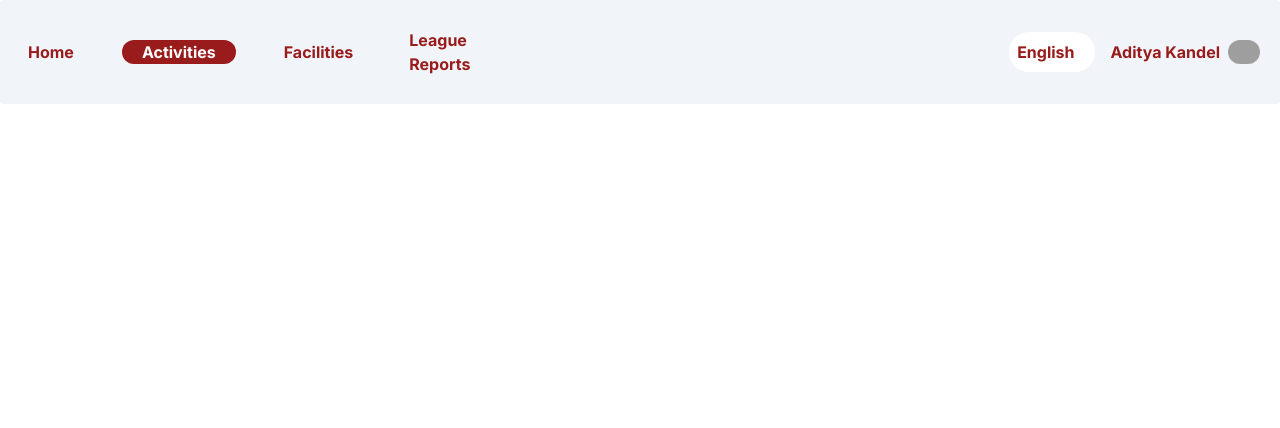
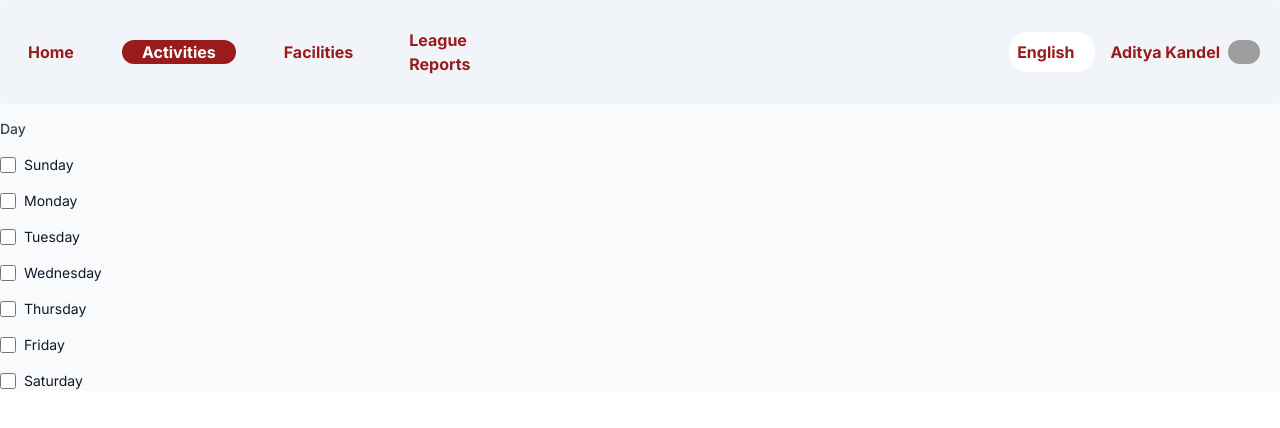
Before and after one commit to SEG3125-A/group-41, a Next.js app in the folder lab8/geegeesport/: page /activities in a window 1280 px wide. Shown: the top 428 px of the page. Built offline with nearby package versions, Linux system fonts and the light colour scheme; grey boxes are pictures that could not be loaded.

Commit message:
start activities

```diff
--- a/lab8/geegeesport/src/app/activities/page.js
+++ b/lab8/geegeesport/src/app/activities/page.js
@@ -8,7 +8,122 @@ export default function Home() {
         <div>
           <NavBar></NavBar>
         </div>
-        <div></div>
+        <div>
+          <div className="bg-gray-50">
+              {/* Filters section */}
+            <div className="flex justify-between">
+              <div>
+                <h2 className="text-lg font-semibold">Filters</h2>
+                {/* Time Filter */}
+                <div className="mt-4">
+                  <label htmlFor="time" className="block text-sm font-medium text-gray-700">
+                    Time
+                  </label>
+                  <select
+                    id="time"
+                    name="time"
+                    className="mt-1 block w-full pl-3 pr-10 py-2 text-base border-gray-300 focus:outline-none focus:ring-indigo-500 focus:border-indigo-500 sm:text-sm rounded-md"
+                  >
+                    <option>0:00 - 0:00</option>
+                    {/* Add additional time options here */}
+                  </select>
+                </div>
+
+                {/* Day Filter */}
+                <div className="mt-4">
+                  <fieldset>
+                    <legend className="text-sm font-medium text-gray-700">Day</legend>
+                    {/* List of checkboxes for each day */}
+                    <div className="mt-4 space-y-4">
+                      <div className="flex items-center">
+                        <input
+                          id="sunday"
+                          name="day"
+                          type="checkbox"
+                          className="focus:ring-indigo-500 h-4 w-4 text-indigo-600 border-gray-300 rounded"
+                        />
+                        <label htmlFor="sunday" className="ml-2 block text-sm text-gray-900">
+                          Sunday
+                        </label>
+                      </div>
+                      <div className="flex items-center">
+                        <input
+                          id="monday"
+                          name="day"
+                          type="checkbox"
+                          className="focus:ring-indigo-500 h-4 w-4 text-indigo-600 border-gray-300 rounded"
+                        />
+                        <label htmlFor="monday" className="ml-2 block text-sm text-gray-900">
+                          Monday
+                        </label>
+                      </div>
+                      <div className="flex items-center">
+                        <input
+                          id="tuesday"
+                          name="day"
+                          type="checkbox"
+                          className="focus:ring-indigo-500 h-4 w-4 text-indigo-600 border-gray-300 rounded"
+                        />
+                        <label htmlFor="tuesday" className="ml-2 block text-sm text-gray-900">
+                          Tuesday
+                        </label>
+                        </div>
+                        <div className="flex items-center">
+                          <input
+                            id="wednesday"
+                            name="day"
+                            type="checkbox"
+                            className="focus:ring-indigo-500 h-4 w-4 text-indigo-600 border-gray-300 rounded"
+                          />
+                          <label htmlFor="wednesday" className="ml-2 block text-sm text-gray-900">
+                            Wednesday
+                          </label>
+                        </div>
+                        <div className="flex items-center">
+                          <input
+                            id="thursday"
+                            name="day"
+                            type="checkbox"
+                            className="focus:ring-indigo-500 h-4 w-4 text-indigo-600 border-gray-300 rounded"
+                          />
+                          <label htmlFor="thursday" className="ml-2 block text-sm text-gray-900">
+                            Thursday
+                          </label>
+                        </div>
+                        <div className="flex items-center">
+                          <input
+                            id="friday"
+                            name="day"
+                            type="checkbox"
+                            className="focus:ring-indigo-500 h-4 w-4 text-indigo-600 border-gray-300 rounded"
+                          />
+                          <label htmlFor="friday" className="ml-2 block text-sm text-gray-900">
+                            Friday
+                          </label>
+                        </div>
+                        <div className="flex items-center">
+                          <input
+                            id="saturday"
+                            name="day"
+                            type="checkbox"
+                            className="focus:ring-indigo-500 h-4 w-4 text-indigo-600 border-gray-300 rounded"
+                          />
+                          <label htmlFor="saturday" className="ml-2 block text-sm text-gray-900">
+                            Saturday
+                          </label>
+                        </div>
+                    </div>
+                  </fieldset>
+                </div>
+              </div>
+              {/* Placeholder for activities */}
+              <div className="flex-1 p-4">
+                {/* Replace this with actual content */}
+                <p className="text-center">Activities content goes here.</p>
+              </div>
+            </div>
+          </div>
+        </div>
       </div>
     </main>
   );
```
Also changed, not shown: 1 other file (tests, documents, lock files or other folders).
